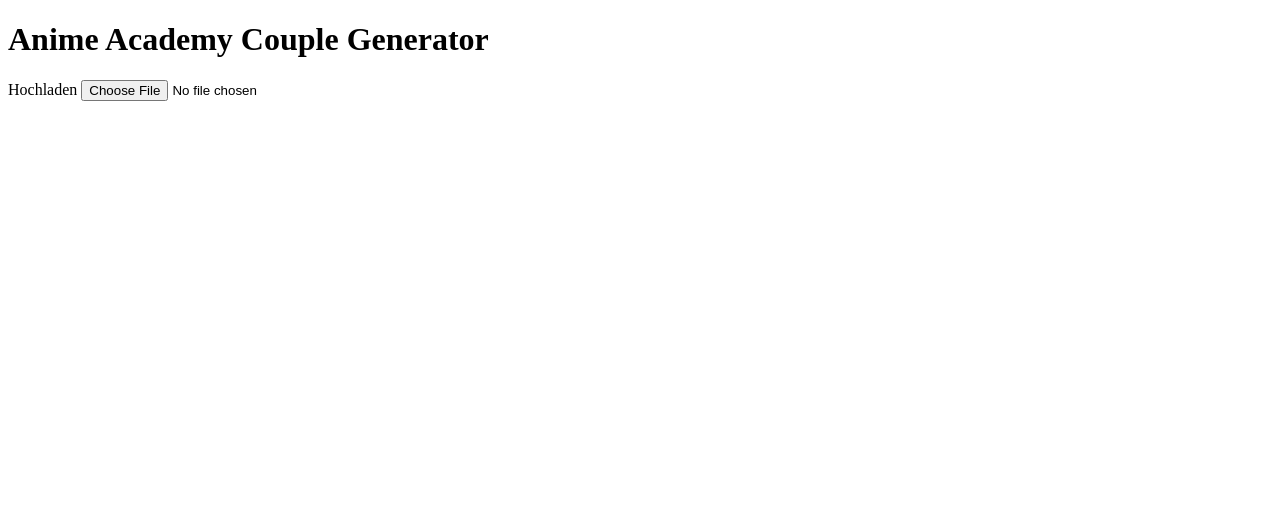
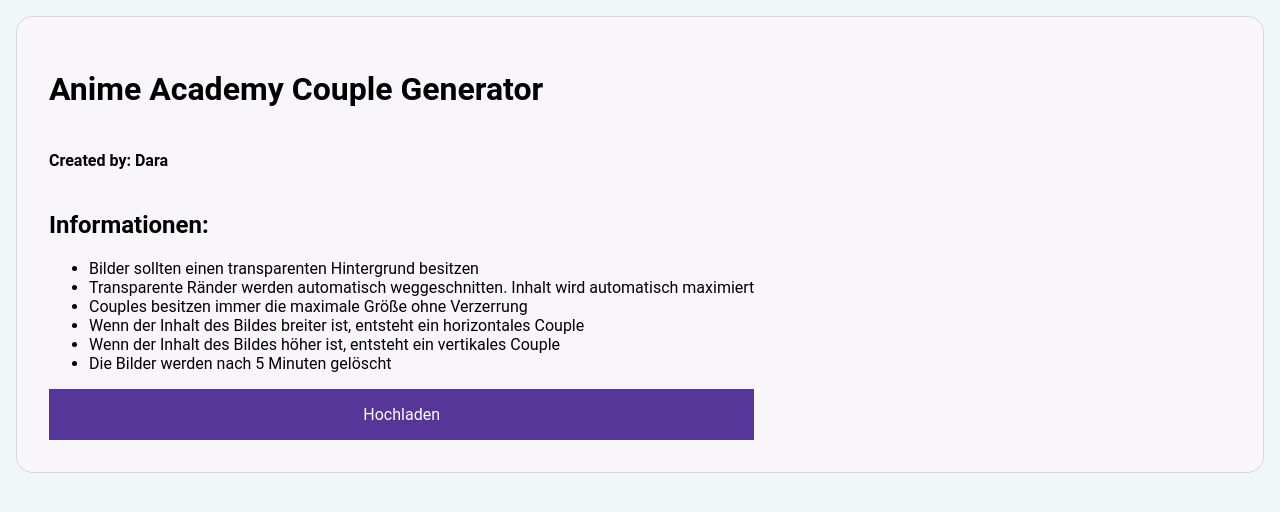
Before and after one commit to BlauesMonster/AACCG-Frontend, an Angular app: page / in a window 1280 px wide. Shown: the top 512 px of the page. Built offline with nearby package versions, Linux system fonts and the light colour scheme.

Commit message:
Styles und Verbesserung: Style passt zu derzeitigem DAAC Preview von Bildern Loading Symbol

```diff
--- a/src/app/app.component.html
+++ b/src/app/app.component.html
@@ -1,18 +1,68 @@
 <!--
 <router-outlet></router-outlet> -->
-<div>
+<div style="background-color: #f1f6f9;     height: 100%;">
+  <div style="padding: 1em;">
+    <div class="box">
+      <div style="    padding: 1em;
+  display: flex;
+  flex-direction: column;">
         <h1>Anime Academy Couple Generator</h1>
         <div>
+          <h4>Created by: Dara</h4>
+        </div>
+        <div>
+          <h2>Informationen:</h2>
+          <ul>
+            <li>Bilder sollten einen transparenten Hintergrund besitzen</li>
+            <li>Transparente Ränder werden automatisch weggeschnitten. Inhalt wird automatisch maximiert</li>
+            <li>Couples besitzen immer die maximale Größe ohne Verzerrung</li>
+            <li>Wenn der Inhalt des Bildes breiter ist, entsteht ein horizontales Couple</li>
+            <li>Wenn der Inhalt des Bildes höher ist, entsteht ein vertikales Couple</li>
+            <li>Die Bilder werden nach 5 Minuten gelöscht</li>
+          </ul>
+        </div>
+        <div>
           <form [formGroup]="formGroup">
-      <label for="file">
+            <label for="file" class="ac-upload-label">
               Hochladen
             </label>
-      <input id="file" type="file" name="fg" formControlName="file" (change)="onFileChange($event)" />
+            <input id="file" type="file" name="fg" formControlName="file" style="width: 0em;"
+              (change)="onFileChange($event)" />
           </form>
         </div>
+        <div *ngIf="loadingIsActive" class="loader"></div>
         <div *ngIf="resultIsActive">
-    <h2>Ergebnis:</h2>
-    <a target="_blank" rel="noopener noreferrer" [attr.href]="ava1">{{ava1}}</a><br>
-    <a target="_blank" rel="noopener noreferrer" [attr.href]="ava2">{{ava2}}</a>
+          <div>
+            <h2>Preview:</h2>
+            <div style="    display: flex;
+            flex-direction: row;
+            flex-wrap: wrap;">
+              <img style="    /* padding: 1em; */
+              width: 10em;
+              height: 10em;
+              border: 0.1em solid #d6d6d6;
+              /* border-radius: 1em; */
+              margin: 1em;" [attr.src]="ava1" />
+              <img style="    /* padding: 1em; */
+              width: 10em;
+              height: 10em;
+              border: 0.1em solid #d6d6d6;
+              /* border-radius: 1em; */
+              margin: 1em;" [attr.src]="ava2" />
             </div>
           </div>
+
+          <div>
+            <h2>Ergebnis:</h2>
+            <div style="display: flex;
+            flex-direction: column;"><a style="padding: 1em;" target="_blank" rel="noopener noreferrer"
+                [attr.href]="ava1">Download Couple
+                Part 1</a>
+              <a style="padding: 1em;" target="_blank" rel="noopener noreferrer" [attr.href]="ava2">Download Couple Part
+                2</a></div>
+          </div>
+        </div>
+      </div>
+    </div>
+  </div>
+</div>
--- a/src/app/app.component.scss
+++ b/src/app/app.component.scss
@@ -0,0 +1,73 @@
+$color_white: white;
+$color_white2: #fefefe;
+$font_family_inherit: inherit;
+$background_color_banner: #17141f;
+$background_color_inherit: inherit;
+$background_color_border: red;
+$background_color_ac_purple: #573699;
+
+.ac-button {
+  background-color: $background_color_ac_purple;
+  color: $color_white2;
+  border: 0.1em solid $background_color_ac_purple;
+  width: 100%;
+
+}
+
+.ac-upload-label {
+
+  display: inline-block;
+  text-align: center;
+  color: #fefefe;
+  background-color: #573699;
+  width: 100%;
+  padding-top: 1em;
+  padding-bottom: 1em;
+}
+
+.box {
+
+  padding: 1em;
+  background-color: #f9f6f9;
+  /* display: inline-block; */
+  overflow: auto;
+  border: 0.1em solid #d6d6d6;
+  border-radius: 1em;
+  display: flex;
+
+}
+
+.loader {
+  border: 1em solid #f3f3f3;
+  border-radius: 50%;
+  border-top: 1em solid #3498db;
+  width: 5em;
+  height: 5em;
+  -webkit-animation: spin 2s linear infinite;
+  animation: spin 2s linear infinite;
+  margin: auto;
+  margin-top: 3em;
+  -webkit-animation: spin 2s linear infinite;
+
+}
+
+/* Safari */
+@-webkit-keyframes spin {
+  0% {
+    -webkit-transform: rotate(0deg);
+  }
+
+  100% {
+    -webkit-transform: rotate(360deg);
+  }
+}
+
+@keyframes spin {
+  0% {
+    transform: rotate(0deg);
+  }
+
+  100% {
+    transform: rotate(360deg);
+  }
+}
--- a/src/app/app.component.ts
+++ b/src/app/app.component.ts
@@ -12,6 +12,7 @@ export class AppComponent {
   title = "accgfrontend";
   ava1: string;
   ava2: string;
+  loadingIsActive: boolean;
   resultIsActive: boolean;
   baseAddress: any = "https://gabby-gigantic-espadrille.glitch.me";
 
@@ -29,6 +30,7 @@ export class AppComponent {
       const reader = new FileReader();
       reader.readAsDataURL(file);
       reader.onload = () => {
+        this.loadingIsActive = true;
         this.uploadGalleryFile(file.name, reader.result);
         this.formGroup.reset();
       };
@@ -44,6 +46,7 @@ export class AppComponent {
         console.log(res);
         this.ava1 = res[0];
         this.ava2 = res[1];
+        this.loadingIsActive = false;
         this.resultIsActive = true;
       });
   }
--- a/src/styles.scss
+++ b/src/styles.scss
@@ -1 +1,10 @@
 /* You can add global styles to this file, and also import other style files */
+
+html,
+body {
+  height: 100%;
+}
+body {
+  margin: 0;
+  font-family: Roboto, "Helvetica Neue", sans-serif;
+}
```
Lines whose indentation alone changed are shown as unchanged.
